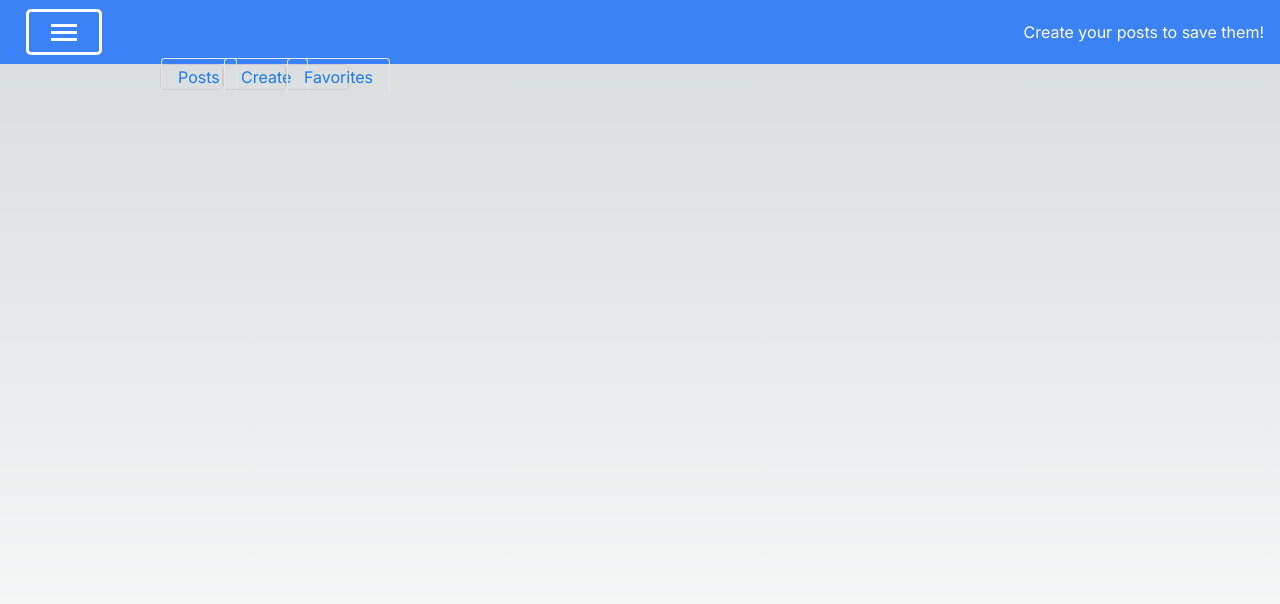
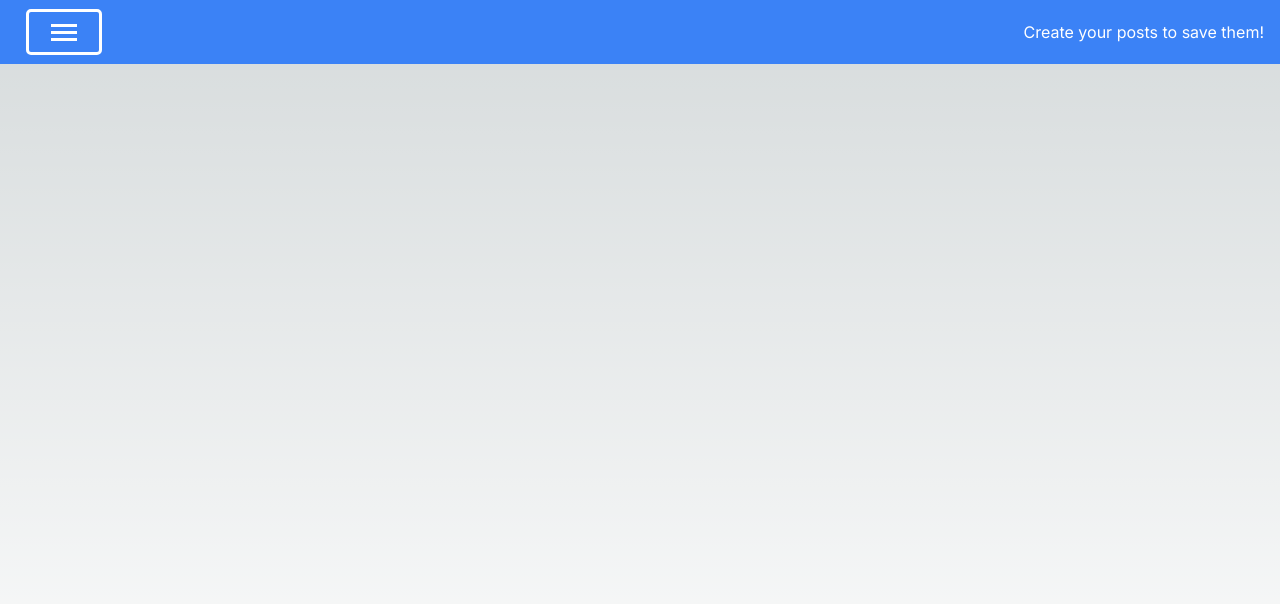
Before and after one commit to Pocu46/Next-JS-Web-Blog, a Next.js app: page /post/create in a window 1280 px wide. Shown: the top 604 px of the page. Built offline with nearby package versions, Linux system fonts and the light colour scheme.

Commit message:
Button component styles changed plus default class added

```diff
--- a/app/globals.css
+++ b/app/globals.css
@@ -28,8 +28,8 @@ body {
     rgb(var(--background-start-rgb));
 }
 
-@layer utilities {
-  .text-balance {
-    text-wrap: balance;
+@layer components {
+  .btn-primary {
+    @apply flex justify-center items-center w-[126px] h-[36px] rounded-[12px] hover:bg-black hover:text-[white];
   }
 }
--- a/app/page.tsx
+++ b/app/page.tsx
@@ -9,7 +9,7 @@ const Home = () => {
         Add articles and save them to favorites.
       </p>
 
-      <Button text="Start" style="bg-[#BCC6CC]" link="./post/create" />
+      <Button text="Start" style="btn-primary mt-5 bg-[#BCC6CC]" link="./post/create" />
     </div>
   )
 }
--- a/app/post/layout.tsx
+++ b/app/post/layout.tsx
@@ -1,25 +1,10 @@
+import React from "react";
 import Link from "next/link";
 
 const PostHeader = ({children}: { children: React.ReactNode }) => {
   return (
     <>
-      <ul className="flex flex-wrap content-center list-none pl-0 mb-0 border-b-[rgb(205,203,203)] w-[960px] border-solid h-[26px]">
-        <li
-          className="content-center border h-[26px] w-[63px] text-[#1d7aea] rounded-[5px] border-solid border-[rgb(205,203,203)]">
-          <Link className="py-2 px-4 no-underline border border-b-0 rounded rounded-t"
-                href="lists">Posts</Link>
-        </li>
-        <li
-          className="content-center border h-[26px] w-[63px] text-[#1d7aea] rounded-[5px] border-solid border-[rgb(205,203,203)]">
-          <Link className="py-2 px-4 no-underline border border-b-0 rounded rounded-t" href=""
-                aria-current="page">Create</Link>
-        </li>
-        <li
-          className="content-center border h-[26px] w-[63px] text-[#1d7aea] rounded-[5px] border-solid border-[rgb(205,203,203)]">
-          <Link className="py-2 px-4 no-underline border border-b-0 rounded rounded-t"
-                href="favorites">Favorites</Link>
-        </li>
-      </ul>
+
 
       {/*{children}*/}
     </>
```
Also changed, not shown: UI/Button.tsx (+3 -6 lines).
